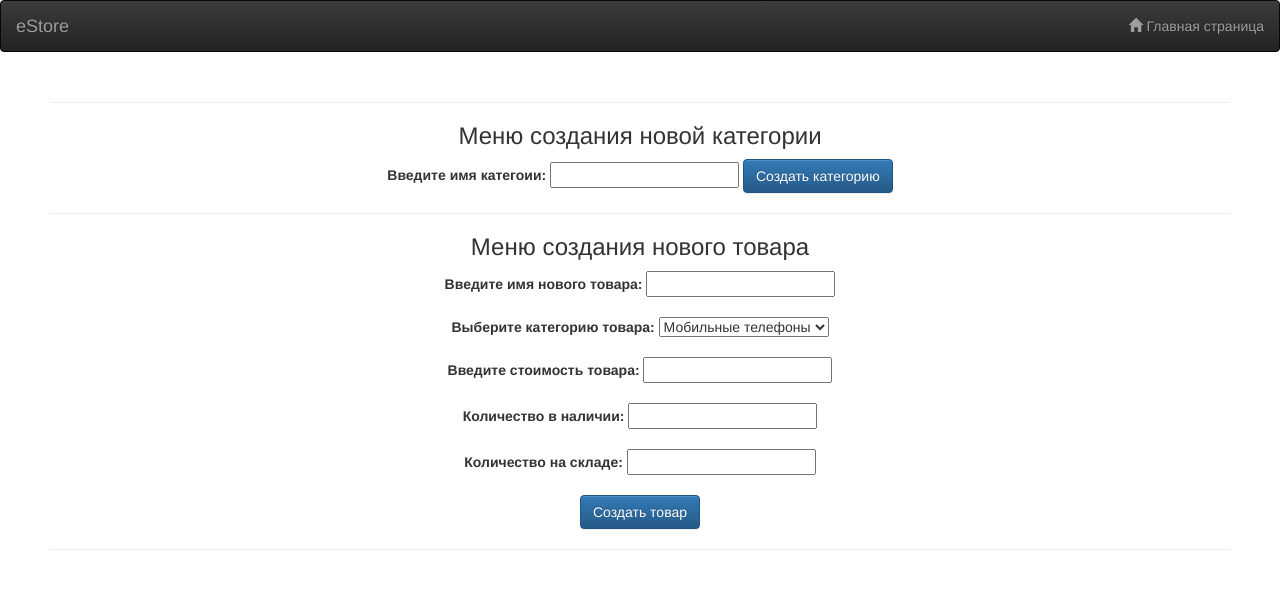
After one commit to alrykin/Advanced_Python_Course, a Flask app: page /admin in a window 1280 px wide. The commit adds this page. Shown: the top 589 px of the page. Run offline with Flask 2, Linux system fonts and the light colour scheme; data comes from the database, SQL or seed files in the repository; both versions use the stored data as it was after the commit; some libraries are stand-ins or nearby versions.

Commit message:
add admin interface

```diff
--- a/Lesson_8/main.py
+++ b/Lesson_8/main.py
@@ -48,10 +48,24 @@ def item_detail(id):
         sql = "select * from goods where id = ?"
         request = db_obj.execute(sql, [id])
         item = request.fetchall()[0]
+    specification = item[6].replace('\n', '<br>')
+    return render_template("item_detail.html", item=item, store_title=store_title, specification=specification)
 
-    #return str(item)
-    print(item[6])
-    return render_template("item_detail.html", item=item, store_title=store_title)
+@app.route("/admin")
+def admin_home():
+    with DBContextManager(db) as db_obj:
+        request = db_obj.execute("select category_name, id from categories")
+        result = request.fetchall()
+    categories_dict = {key: value for (key, value) in result}
+    return render_template("admin.html", store_title=store_title, categories_dict=categories_dict)
+
+@app.route("/add_category", methods = ['POST'])
+def add_category():
+    return 'Done'
+@app.route("/add_item", methods = ['POST'])
+def add_item():
+    return 'Done'
+
 
 if __name__ == "__main__":
     app.run(debug=True)
--- /dev/null
+++ b/Lesson_8/templates/admin.html
@@ -0,0 +1,64 @@
+
+<!DOCTYPE html>
+<html lang="ru">
+
+  <head>
+    <title>{{ store_title }}</title>
+    <!-- Latest compiled and minified CSS -->
+    <link rel="stylesheet" href="//netdna.bootstrapcdn.com/bootstrap/3.3.2/css/bootstrap.min.css">
+    <!-- Optional theme -->
+    <link rel="stylesheet" href="//netdna.bootstrapcdn.com/bootstrap/3.3.2/css/bootstrap-theme.min.css">
+    <!-- Latest compiled and minified JavaScript -->
+    <script src="//netdna.bootstrapcdn.com/bootstrap/3.3.2/js/bootstrap.min.js"></script>
+  </head>
+
+  <nav class="navbar navbar-inverse">
+    <div class="container-fluid">
+      <div class="navbar-header">
+        <a class="navbar-brand" href="/">{{ store_title }}</a>
+      </div>
+      <ul class="nav navbar-nav navbar-right">
+        <!-- <li><a href="/login"><span class="glyphicon glyphicon-log-in"></span> Вход</a></li> -->
+        <li><a href="{{ url_for('home') }}"><span class="glyphicon glyphicon-home"></span> Главная страница</a></li>
+      </ul>
+    </div>
+  </nav>
+
+
+  <body>
+
+    <div align="center" style="margin: 50px;">
+      <hr>
+      <h3>Меню создания новой категории</h3>
+
+      <form name="dialform" method="post" action="{{ url_for('add_category') }}"><b>Введите имя категоии: </b>
+          <input id="category" name="category" type="text" required>
+          <button class="callconfirm btn btn-primary" type="submit">Создать категорию</button>
+      </form>
+      <hr>
+      <h3>Меню создания нового товара</h3>
+
+      <form name="dialform" method="post" action="{{ url_for('add_item') }}">
+          <b>Введите имя нового товара: </b><input id="name" name="name" type="text" required><br><br>
+          <b>Выберите категорию товара: </b>
+            <select required name="category" >
+            {% for catergory_name, catergory_id in categories_dict.items() %}
+                <a class="btn btn-primary custom" style=" width: 400px;" href="{{ url_for('goods_by_id', id=catergory_id, category=catergory_name ) }}">{{ catergory_name }}</a>
+                <!-- <a class="btn btn-primary custom" style=" width: 200px;" href="/goods/{{ catergory_name }}/{{ catergory_id }}">{{ catergory_name }}</a> -->
+                <option value='{{ catergory_id }}'>{{ catergory_name }}</option>
+                </br></br>
+            {% endfor %}
+            </select>
+          <br><br>
+          <b>Введите стоимость товара: </b><input id="price" name="price" type="number" step="0.5" required><br><br>
+          <b>Количество в наличии: </b><input id="for_sale_count" name="for_sale_count" type="number" required><br><br>
+          <b>Количество на складе: </b><input id="on_stock_count" name="on_stock_count" type="number" required><br><br>
+          <button class="btn btn-primary" type="submit">Создать товар</button>
+      </form>
+      <hr>
+   </div>
+
+
+  </body>
+
+</html>
--- a/Lesson_8/templates/index.html
+++ b/Lesson_8/templates/index.html
@@ -17,7 +17,8 @@
         <a class="navbar-brand" href="/">{{ store_title }}</a>
       </div>
       <ul class="nav navbar-nav navbar-right">
-        <li><a href="/login"><span class="glyphicon glyphicon-log-in"></span> Вход</a></li>
+        <!-- <li><a href="/login"><span class="glyphicon glyphicon-log-in"></span> Вход</a></li> -->
+        <li><a href="{{ url_for('admin_home') }}"><span class="glyphicon glyphicon-plus"></span> Admin page</a></li>
       </ul>
     </div>
   </nav>
@@ -30,7 +31,8 @@
           <h3>Выберите категорию</h3>
             <div style="margin: 30px;">
               {% for catergory_name, catergory_id in categories_dict.items() %}
-                  <a class="btn btn-primary custom" style=" width: 200px;" href="/goods/{{ catergory_name }}/{{ catergory_id }}">{{ catergory_name }}</a>
+                  <a class="btn btn-primary custom" style=" width: 400px;" href="{{ url_for('goods_by_id', id=catergory_id, category=catergory_name ) }}">{{ catergory_name }}</a>
+                  <!-- <a class="btn btn-primary custom" style=" width: 200px;" href="/goods/{{ catergory_name }}/{{ catergory_id }}">{{ catergory_name }}</a> -->
                   </br></br>
               {% endfor %}
             </div>
```
Also changed, not shown: Lesson_8/templates/goods.html (+5 -4 lines), Lesson_8/templates/item_detail.html (+13 -9 lines), Lesson_8/estore.db.
